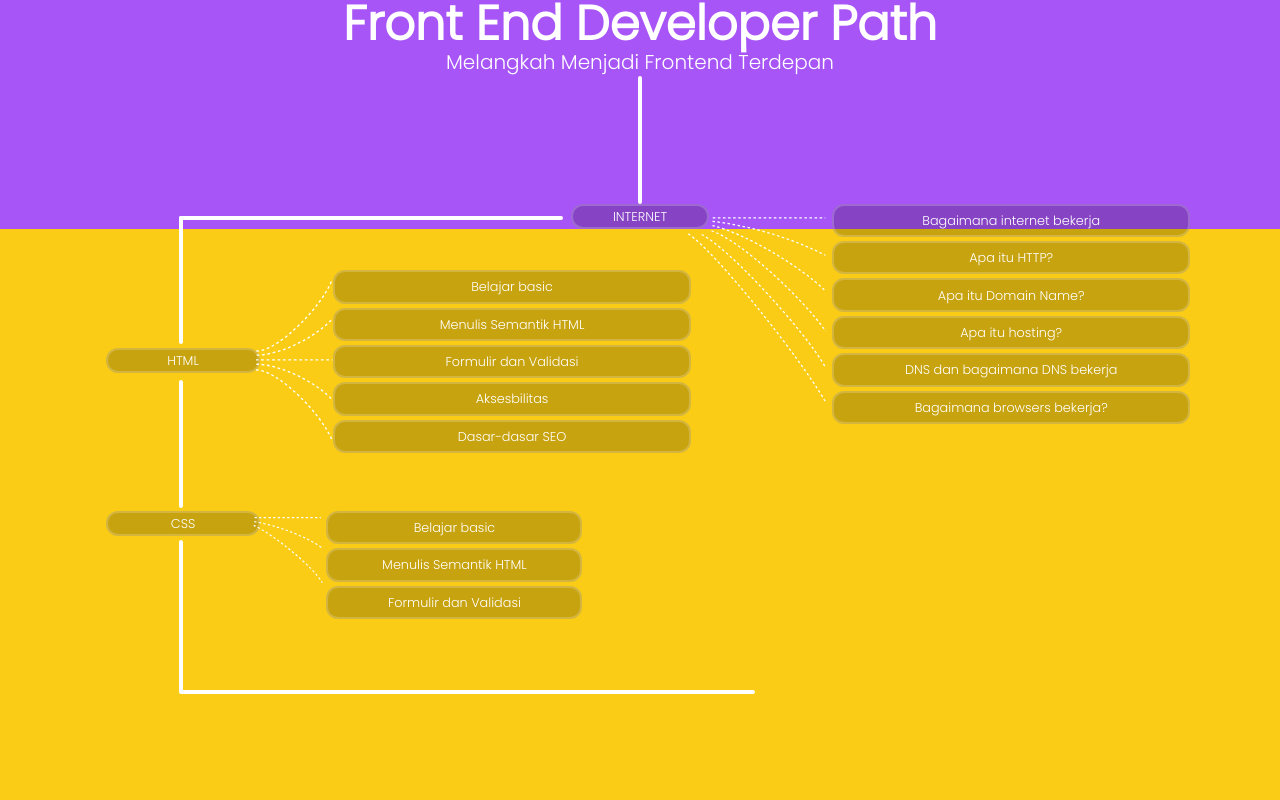
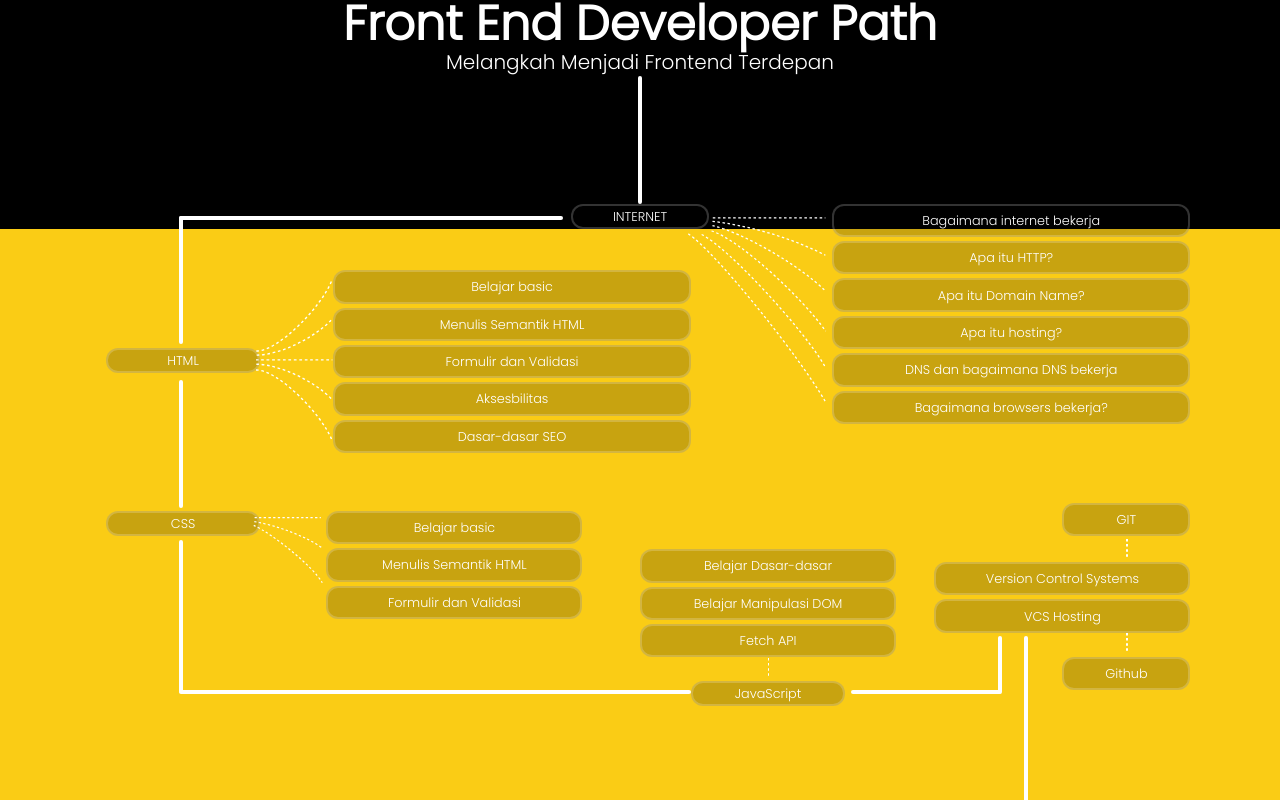
Before and after one commit to anantariskys/Project-DAP, a React app: page /roadmap in a window 1280 px wide. Shown: the top 800 px of the page. Built offline with nearby package versions, Linux system fonts and the light colour scheme; the HTML template or start-up script is replaced by a standard one; a web font is replaced by a local one; what tailwindcss-animated would draw is missing.

Commit message:
bismillah testing roadmap v2

```diff
--- a/src/pages/roadmap.jsx
+++ b/src/pages/roadmap.jsx
@@ -3,6 +3,7 @@ import dotline1 from "../assets/roadmapDetail/dotline1.svg";
 import dotline2 from "../assets/roadmapDetail/dotline2.svg";
 import dotline3 from "../assets/roadmapDetail/dotline3.svg";
 import dotline4 from "../assets/roadmapDetail/dotline4.svg";
+import dotline5 from "../assets/roadmapDetail/dotline5.svg";
 const roadmap = () => {
   const [screenWidth, setScreenWidth] = useState(window.innerWidth);
 
@@ -19,7 +20,7 @@ const roadmap = () => {
   }, []);
 
   return (
-    <div className=" bg-purple-500 mx-auto  w-full   text-white font-Poppins     pb-52">
+    <div className=" bg-black mx-auto  w-full   text-white font-Poppins     pb-52">
       <div className="w-[90%]  mx-auto">
         <h1 className="text-xl sm:text-2xl md:text-3xl lg:text-5xl text-center font-semibold ">Front End Developer Path</h1>
         <p className="text-sm md:text-xl mx-auto text-center">Melangkah Menjadi Frontend Terdepan</p>
@@ -49,7 +50,30 @@ const roadmap = () => {
           <div className="bg-black bg-opacity-20 border-[0.2vw] mx-auto  border-white border-opacity-20 py-[0.4vw]  w-[20vw] flex items-center justify-center text-[1vw] text-center  px-[0.1vw] rounded-xl">Formulir dan Validasi</div>
         </div>
         <div className="absolute w-[2px] mx-auto lg:w-1 h-[24%] rounded-md top-[48.5%] left-[14%] bg-white"></div>
-        <div className="absolute h-[2px] mx-auto lg:h-1 w-[45%] rounded-md top-[72%] left-[14%] bg-white"></div>
+        <div className="absolute h-[2px] mx-auto lg:h-1 w-[40%] rounded-md top-[72%] left-[14%] bg-white"></div>
+        <div className="bg-black bg-opacity-20 border-[0.2vw] mx-auto  border-white border-opacity-20 py-px absolute left-[54vw] top-[35.3vw]  w-[12%] flex items-center justify-center text-[1vw] text-center  px-2 rounded-xl">JavaScript</div>
+        <img src={dotline5} className="w-[0.1vw] left-[60vw] top-[33.5vw] absolute h-auto" alt="" />
+        <div className="flex flex-col absolute left-[50vw]  top-[25vw]  gap-y-[1px]  lg:gap-y-1">
+          <div className="bg-black bg-opacity-20 border-[0.2vw] mx-auto  border-white border-opacity-20 py-[0.4vw]  w-[20vw] flex items-center justify-center text-[1vw] text-center  px-[0.1vw] rounded-xl">Belajar Dasar-dasar</div>
+          <div className="bg-black bg-opacity-20 border-[0.2vw] mx-auto  border-white border-opacity-20 py-[0.4vw]  w-[20vw] flex items-center justify-center text-[1vw] text-center  px-[0.1vw] rounded-xl">Belajar Manipulasi DOM</div>
+          <div className="bg-black bg-opacity-20 border-[0.2vw] mx-auto  border-white border-opacity-20 py-[0.4vw]  w-[20vw] flex items-center justify-center text-[1vw] text-center  px-[0.1vw] rounded-xl">Fetch API</div>
+        </div>
+        <div className="absolute h-[2px] mx-auto lg:h-1 w-[11.7%] rounded-md top-[72%] left-[66.5vw] bg-white"></div>
+        <div className="absolute w-[2px] mx-auto lg:w-1 h-[9%] rounded-md top-[63.6%] left-[78%] bg-white"></div>
+        <div className="absolute w-[2px] mx-auto lg:w-1 h-[50%] rounded-md top-[63.6%] left-[80%] bg-white"></div>
+        <div className="flex flex-col absolute left-[83vw]  bottom-[26vw]  gap-y-[1px]  lg:gap-y-1">
+          <div className="bg-black bg-opacity-20 border-[0.2vw] mx-auto  border-white border-opacity-20 py-[0.4vw]  w-[10vw] flex items-center justify-center text-[1vw] text-center  px-[0.1vw] rounded-xl">GIT</div>
+        </div>
+        <img src={dotline5} className="w-[0.1vw] left-[88vw] bottom-[24.3vw] absolute h-auto" alt="" />
+        <div className="flex flex-col absolute left-[73vw]  top-[26vw]  gap-y-[1px]  lg:gap-y-1">
+          <div className="bg-black bg-opacity-20 border-[0.2vw] mx-auto  border-white border-opacity-20 py-[0.4vw]  w-[20vw] flex items-center justify-center text-[1vw] text-center  px-[0.1vw] rounded-xl">Version Control Systems</div>
+          <div className="bg-black bg-opacity-20 border-[0.2vw] mx-auto  border-white border-opacity-20 py-[0.4vw]  w-[20vw] flex items-center justify-center text-[1vw] text-center  px-[0.1vw] rounded-xl">VCS Hosting</div>
+
+        </div>
+        <div className="flex flex-col absolute left-[83vw]  bottom-[14vw]  gap-y-[1px]  lg:gap-y-1">
+          <div className="bg-black bg-opacity-20 border-[0.2vw] mx-auto  border-white border-opacity-20 py-[0.4vw]  w-[10vw] flex items-center justify-center text-[1vw] text-center  px-[0.1vw] rounded-xl">Github</div>
+        </div>
+        <img src={dotline5} className="w-[0.1vw] left-[88vw] bottom-[17vw] absolute h-auto" alt="" />
 
 
         <div className="w-1/4 flex absolute left-[51%] top-[-2%] ">
```
Also changed, not shown: src/assets/roadmapDetail/dotline5.svg (added).
